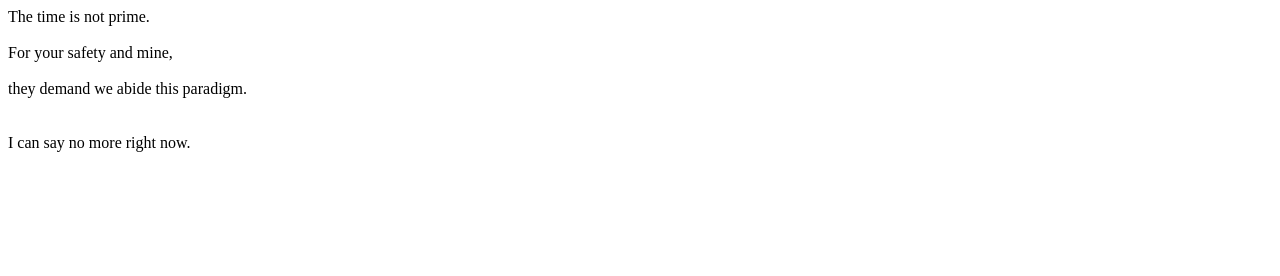
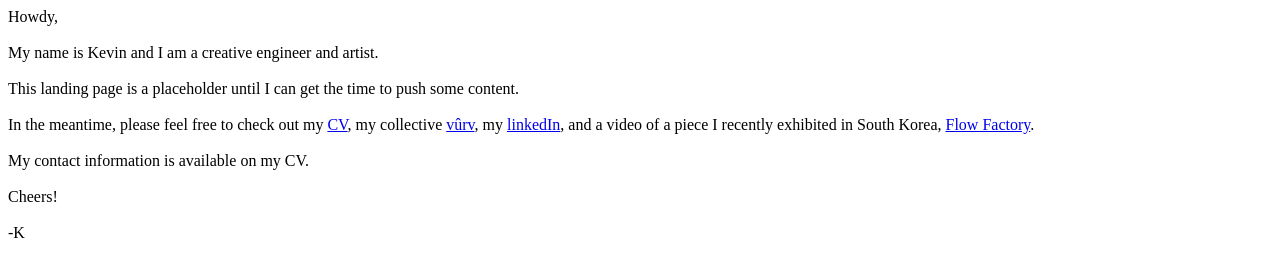
Before and after one commit to KReilly/kreilly.github.io, a plain HTML site: page index.html in a window 1280 px wide. Drawn offline with Linux system fonts and the light colour scheme.

Commit message:
Updated to a placeholder page.

```diff
--- a/index.html
+++ b/index.html
@@ -14,17 +14,16 @@
         </script>
 </head>
 <body>
-
-	The time is not prime.
-
-	</br></br>
-
-	For your safety and mine,
-	</br></br>
-
-	they demand we abide this paradigm.
-	</br></br></br>
-
-	I can say no more right now.
-
+        Howdy,
+        <br><br>
+        My name is Kevin and I am a creative engineer and artist.
+        <br><br>
+        This landing page is a placeholder until I can get the time to push some content.
+ 		<br><br>
+ 		In the meantime, please feel free to check out my <a href = "./Kevin Reillys Creative CV 1-18.pdf">CV</a>, my collective <a href = "http://www.vurv.co/">vûrv</a>, my <a href = "https://www.linkedin.com/in/kevinreillyatx/">linkedIn</a>, and a video of a piece I recently exhibited in South Korea, <a href = "https://vimeo.com/187372628">Flow Factory</a>.
+ 		<br><br>
+ 		My contact information is available on my CV.
+ 		<br><br>
+ 		Cheers!<br><br>
+ 		-K
 </body>
```
Also changed, not shown: yes/index.html (deleted, +0 -1 lines), yes/notyet.html (deleted, +0 -1 lines), 1 other file. Lines whose indentation alone changed are shown as unchanged.
